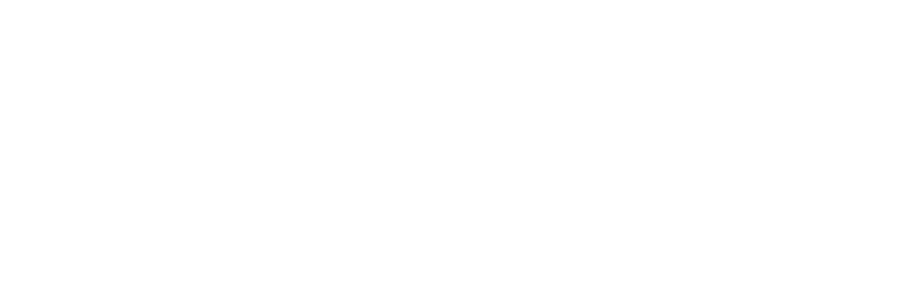
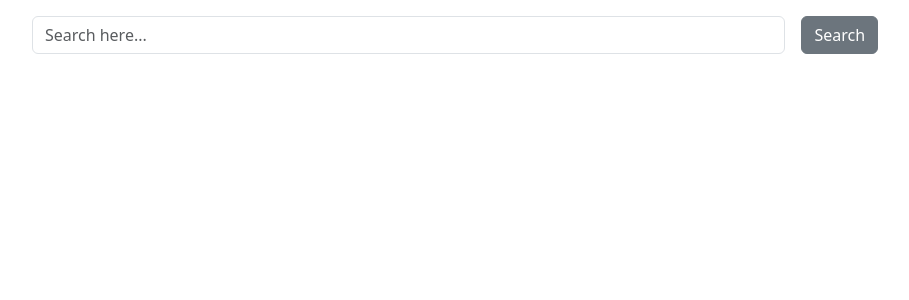
Before and after one commit to WilliamHaxhija/vite-boolflix, a Vue app: page / in a window 1280 px wide. Shown: the top 300 px of the page, without its empty margins (185-1094 px from the left). Built offline with nearby package versions, Linux system fonts and the light colour scheme.

Commit message:
feat: add milestone 1

```diff
--- a/index.html
+++ b/index.html
@@ -4,7 +4,7 @@
     <meta charset="UTF-8" />
     <link rel="icon" type="image/svg+xml" href="/vite.svg" />
     <meta name="viewport" content="width=device-width, initial-scale=1.0" />
-    <title>Vite + Vue</title>
+    <title>BoolFlix</title>
   </head>
   <body>
     <div id="app"></div>
--- a/src/App.vue
+++ b/src/App.vue
@@ -1,20 +1,48 @@
 <script>
 
 import { store } from './store.js';
+import axios from 'axios';
+import AppSearch from './components/AppSearch.vue';
+import AppContents from './components/AppContents.vue';
 
 export default {
+    components: {
+        AppSearch,
+        AppContents
+    },
+
     data() {
         return {
           store
         };
+    },
+
+    methods: {
+        getMovieFromApi() {
+            let apiUrl = 'https://api.themoviedb.org/3/search/movie?api_key=25378c3a1e8ccece435091404e238d2c';
+            const queryParams = {
+                query: store.searchedMovie
+            };
+
+            if ( store.searchedMovie !== '') {
+                axios.get(apiUrl, {
+                params: queryParams
+            }).then((response) => {
+                store.movieList = response.data.results
+            });
+            };
+        }
     }
 }
-
 
 </script>
 
 <template>
 
+    <AppSearch @searchMovie="getMovieFromApi()"></AppSearch>
+    <main>
+        <AppContents></AppContents>
+    </main>
 
 </template>
 
--- /dev/null
+++ b/src/components/AppContents.vue
@@ -0,0 +1,33 @@
+<script>
+
+import { store } from '../store.js';
+import SingleMovie from './SingleMovie.vue';
+
+export default {
+    name: 'AppContents',
+    components: {
+        SingleMovie
+    },
+
+    data() {
+        return {
+            store
+        };
+    }
+}
+
+</script>
+
+<template>
+
+    <div class="container">
+        <div class="row">
+            <template v-if="store.movieList.length > 0">
+                <SingleMovie v-for="movie in store.movieList" :key="movie.id" :movieInfo="movie"></SingleMovie>
+            </template>
+        </div>
+    </div>
+
+</template>
+
+<style scoped lang="scss"></style>
--- /dev/null
+++ b/src/components/AppSearch.vue
@@ -0,0 +1,34 @@
+<script>
+
+import { store } from '../store.js';
+
+    export default {
+        name: 'AppSearch',
+
+        data() {
+            return {
+               store
+            };
+        }
+    }
+
+</script>
+
+<template>
+
+    <header>
+        <div class="container-fluid d-flex py-3 justify-content-center">
+            <input @keyup.enter="$emit('searchMovie')" v-model="store.searchedMovie" class="form-control me-3" type="text" placeholder="Search here...">
+            <button @click="$emit('searchMovie')" type="button" class="btn btn-secondary">Search</button>
+        </div>
+    </header>
+
+</template>
+
+<style scoped lang="scss">
+
+    input {
+        max-width: 60%;
+    }
+
+</style>
--- /dev/null
+++ b/src/components/SingleMovie.vue
@@ -0,0 +1,33 @@
+<script>
+
+import { store } from '../store.js';
+
+export default {
+    name: 'SingleMovie',
+    props: {
+        movieInfo: Object
+    },
+
+    data() {
+        return {
+            store
+        };
+    }
+}
+
+</script>
+
+<template>
+
+    <div class="col-3">
+        <div class="card">
+            <div>{{ movieInfo.title }}</div>
+            <div>{{ movieInfo.original_title }}</div>
+            <div>{{ movieInfo.original_language }}</div>
+            <div>{{ movieInfo.vote_average }}</div>
+        </div>
+    </div>
+
+</template>
+
+<style scoped lang="scss"></style>
--- a/src/store.js
+++ b/src/store.js
@@ -1,5 +1,6 @@
 import { reactive } from "vue";
 
 export const store = reactive({
-
+    movieList: [],
+    searchedMovie: ''
 });
```
